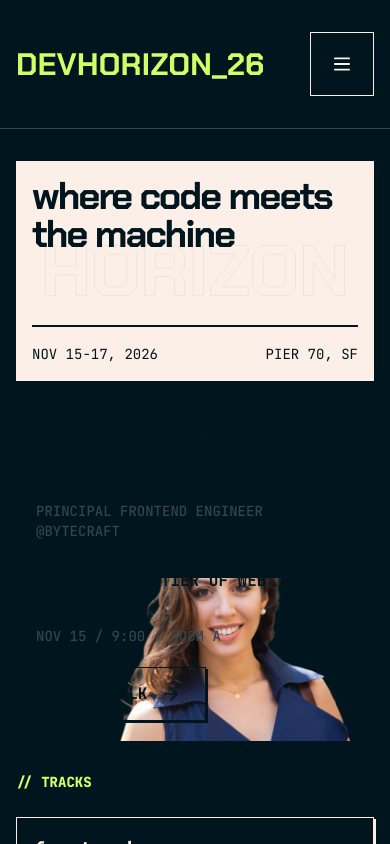
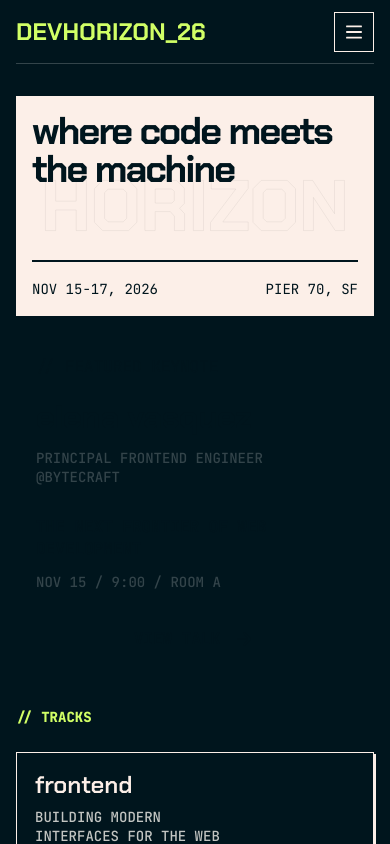
Before and after one commit to brandeth/tech-conference, a Nuxt app: page / in a window 390 px wide. Shown: the top 844 px of the page. Built offline with nearby package versions, Linux system fonts and the light colour scheme.

Commit message:
adjust hero section on mobile.

```diff
--- a/app/components/HeroKeynotePanel.vue
+++ b/app/components/HeroKeynotePanel.vue
@@ -147,8 +147,13 @@ import elenaAvatar from '~/assets/images/avatar-elena-vasquez.webp'
   }
 
   .hero-keynote-panel__content {
-    width: min(72%, 390px);
+    width: 100%;
     padding: 20px;
+  }
+
+  .hero-keynote-panel__name {
+    font-size: 32px;
+    line-height: 120%;
   }
 
   .hero-keynote-panel__talk {
@@ -157,11 +162,11 @@ import elenaAvatar from '~/assets/images/avatar-elena-vasquez.webp'
 
   .hero-keynote-panel__button {
     margin-top: 0;
+    width: calc(100% - 2px);
   }
 
   .hero-keynote-panel__avatar {
-    width: 68%;
-    height: 82%;
+    display: none;
   }
 }
 
@@ -174,11 +179,5 @@ import elenaAvatar from '~/assets/images/avatar-elena-vasquez.webp'
     width: 100%;
     padding-right: 20px;
   }
-
-  .hero-keynote-panel__avatar {
-    width: 82%;
-    height: 48%;
-    object-position: center bottom;
-  }
 }
 </style>
--- a/app/components/SiteNav.vue
+++ b/app/components/SiteNav.vue
@@ -309,13 +309,19 @@ function getAriaCurrent(item: (typeof navItems)[number]) {
 }
 
 @media (max-width: 767px) {
+  .site-nav {
+    border-bottom: 0;
+  }
+
   .site-nav__inner {
-    min-height: 128px;
-    padding: 24px 0;
+    height: 64px;
+    min-height: 64px;
+    padding: 0;
+    border-bottom: 1px solid var(--color-brand-neutral-600);
   }
 
   .site-nav__logo {
-    width: min(64vw, calc(100vw - 124px));
+    width: 191px;
   }
 
   .site-nav__links {
@@ -325,6 +331,10 @@ function getAriaCurrent(item: (typeof navItems)[number]) {
   .site-nav .site-nav__menu-button {
     display: inline-flex;
     flex: 0 0 auto;
+    width: 40px;
+    min-width: 40px;
+    height: 40px;
+    padding: 0;
   }
 
   .site-nav__mobile-panel {
```
